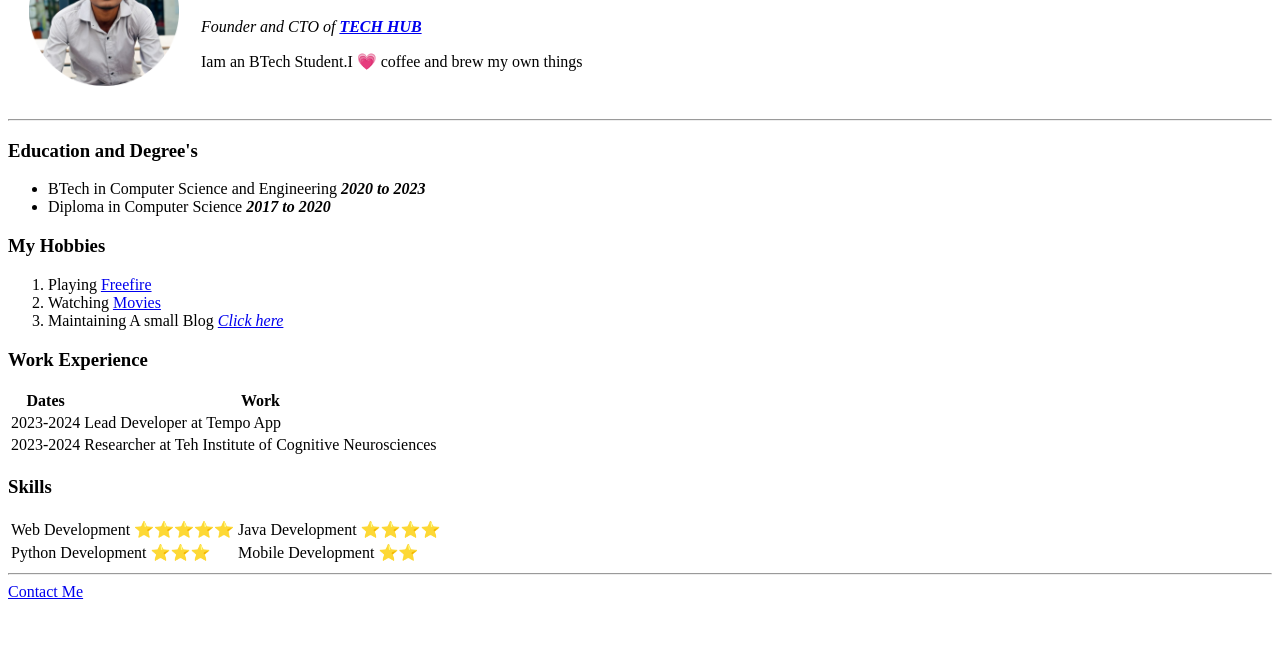
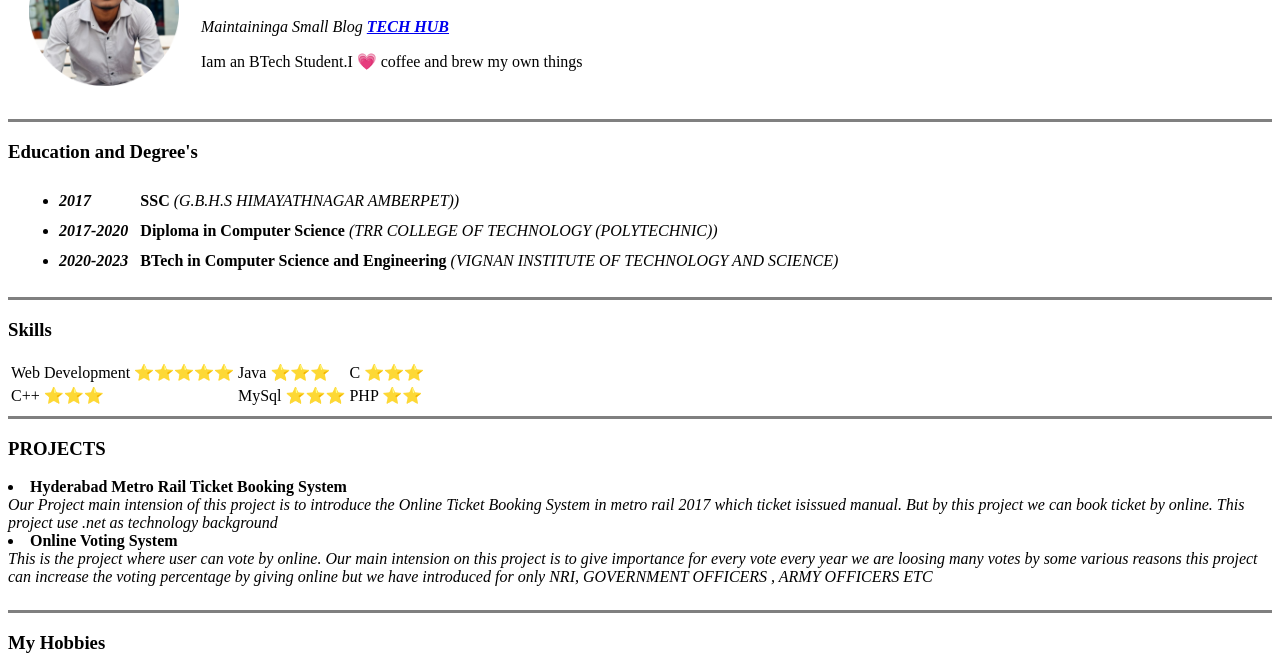
Before and after one commit to Anvesh200/cv, a plain HTML site: page index.html in a window 1280 px wide. Shown: the part 93-763 px from the top of the page. Drawn offline with Linux system fonts and the light colour scheme.

Commit message:
Update index.html

```diff
--- a/index.html
+++ b/index.html
@@ -11,61 +11,91 @@
     <tr>
       <td><img src="anvesh_profile.png" alt="Anvesh profile picture"width="150" height="150"></td>
       <td><h1>Anvesh Yamagani</h1>
-      <p><em>Founder and CTO of <strong> <a href="https://anvesh2001.blogspot.com/">TECH HUB</a></strong></em></p>
+      <p><em>Maintaininga Small Blog <strong> <a href="https://anvesh2001.blogspot.com/">TECH HUB</a></strong></em></p>
       <p>Iam an BTech Student.I 💗 coffee and brew my own things</p>
 </td>
     </tr>
   </table>
 
-    <hr>
+    <hr size="3" noshade>
   <h3>Education and Degree's</h3>
   <ul>
-    <li>BTech in Computer Science and Engineering  <em><strong>2020 to 2023</strong></em></li>
-    <li>Diploma in Computer Science <em><strong>2017 to 2020</strong></em></li>
+    <table cellspacing="10">
+      <tbody>
+        <tr>
+          <td><li><em><strong>2017</strong></em></li></td>
+
+          <td><strong>SSC </strong><em>(G.B.H.S HIMAYATHNAGAR AMBERPET))</em>
+</td>
+        </tr>
+        <tr>
+          <td><li><em><strong>2017-2020</strong></em></li></td>
+
+          <td><strong>Diploma in Computer Science </strong><em>(TRR COLLEGE OF TECHNOLOGY
+(POLYTECHNIC))</em>
+</td>
+        </tr>
+        <tr>
+          <td><li> <em><strong>2020-2023 </strong></em> </li></td>
+          <td> <strong> BTech in Computer Science and Engineering </strong><em>(VIGNAN INSTITUTE OF TECHNOLOGY AND
+SCIENCE)</em></td>
+        </tr>
+      </tbody>
+    </table>
 
   </ul>
+  <hr size="3" noshade>
+  <table>
+    <h3>Skills</h3>
+    <tr>
+      <td>Web Development ⭐⭐⭐⭐⭐ </td>
+      <td>Java  ⭐⭐⭐ </td>
+      <td>C  ⭐⭐⭐ </td>
+
+    </tr>
+    <tr>
+      <td>C++  ⭐⭐⭐ </td>
+      <td>MySql ⭐⭐⭐ </td>
+        <td>PHP ⭐⭐ </td>
+    </tr>
+  </table>
+
+  <hr size="3" noshade>
+  <table cellspacing="20">
+    <h3>PROJECTS</h3>
+    <tr>
+    <p><li><strong>Hyderabad Metro Rail Ticket Booking System</strong></li></tr>
+  <tr><em>Our Project main intension of this project is to introduce the Online Ticket Booking System in metro
+  rail 2017 which ticket isissued manual. But by this project we can book ticket by online. This project
+  use .net as technology background</em><tr>
+  <li> <strong>Online Voting System</strong> </li>
+  <em>This is the project where user can vote by online. Our main intension on this project is to give importance
+  for every vote every
+  year we are loosing many votes by some various reasons this project can increase the voting
+  percentage by giving online but we have introduced for only NRI, GOVERNMENT OFFICERS ,
+  ARMY OFFICERS ETC
+  </em>
+  </p>
+
+  </table>
+  <hr size="3" noshade>
   <h3>My Hobbies</h3>
   <ol>
     <li>Playing <a href="https://youtu.be/dFU98uru9uY?feature=shared">Freefire</a></li>
     <li>Watching <a href="https://www.netflix.com/in/browse/genre/34399">Movies</a></li>
     <li>Maintaining A small Blog <em><a href="https://anvesh2001.blogspot.com/">Click here </a> </em></li>
+    <li>Reading Books</li>
 
   </ol>
-  <h3>Work Experience</h3>
-  <table>
-    <thead>
-      <tr>
-        <th>Dates</th>
-        <th>Work</th>
-      </tr>
-    </thead>
-    <tbody>
-      <tr>
-        <td>2023-2024 </td>
-        <td> Lead Developer at Tempo App</td>
-      </tr>
-      <tr>
-        <td>2023-2024 </td>
-        <td> Researcher at Teh Institute of Cognitive Neurosciences</td>
-      </tr>
-    </tbody>
-    <tfoot>
 
-    </tfoot>
-  </table>
-  <table>
-  <h3>Skills</h3>
-    <tr>
-      <td>Web Development ⭐⭐⭐⭐⭐ </td>
-      <td>Java Development ⭐⭐⭐⭐ </td>
-    </tr>
-    <tr>
-      <td>Python Development ⭐⭐⭐ </td>
-        <td>Mobile Development ⭐⭐ </td>
-    </tr>
-  </table>
+  <hr size="3" noshade>
+  <h3>ACHIEVEMENTS & AWARDS</h3>
+  <li>Cisco Networking</li>
+  <li>Oracle Certified Foundations Associate</li>
+  <li>Cisco CCNA</li>
+  <li>Cisco Cybersecurity</li>
+<hr size="5" noshade>
 
-  <hr>
   <a href="contact.html">Contact Me</a>
 
 
```
